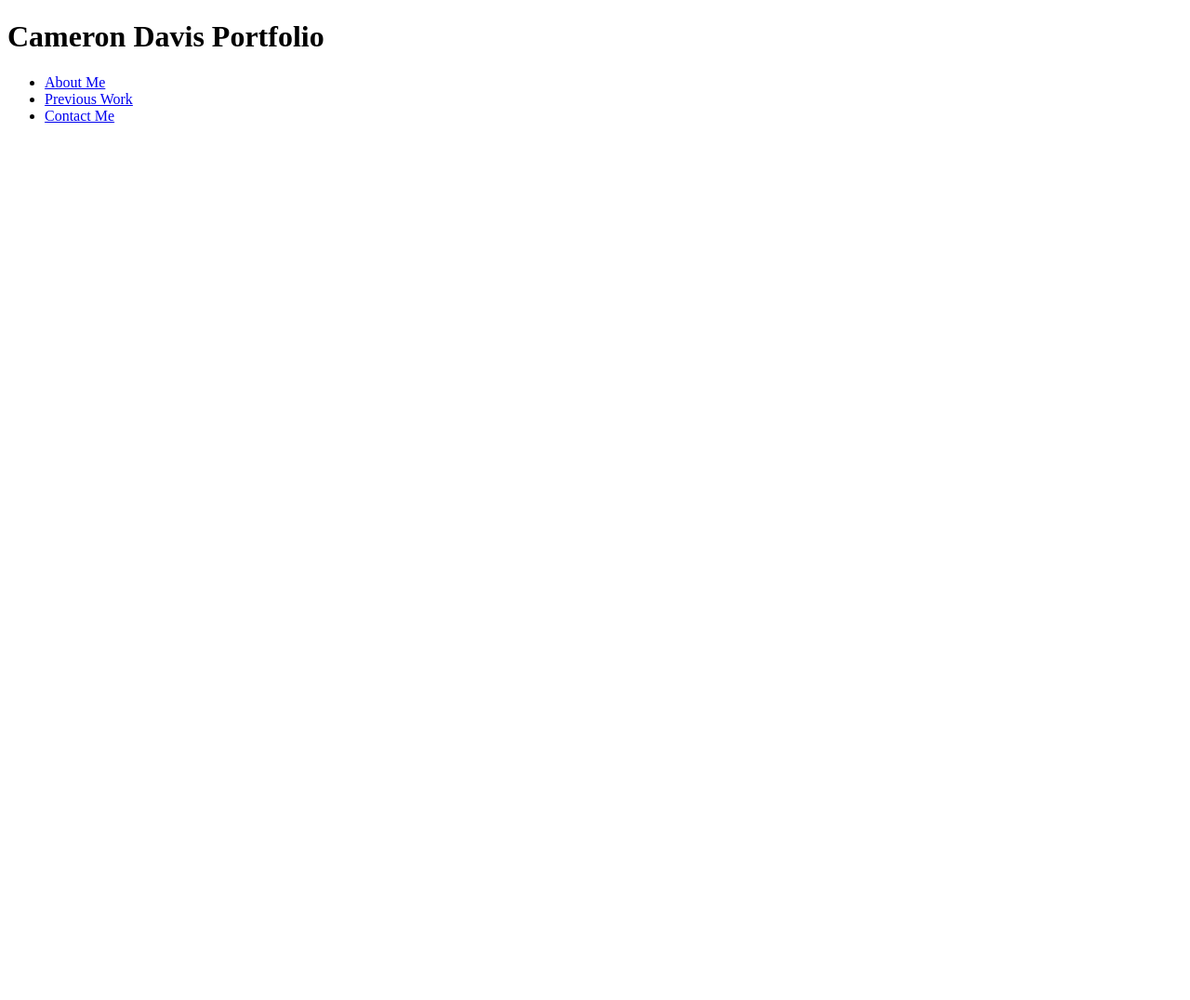
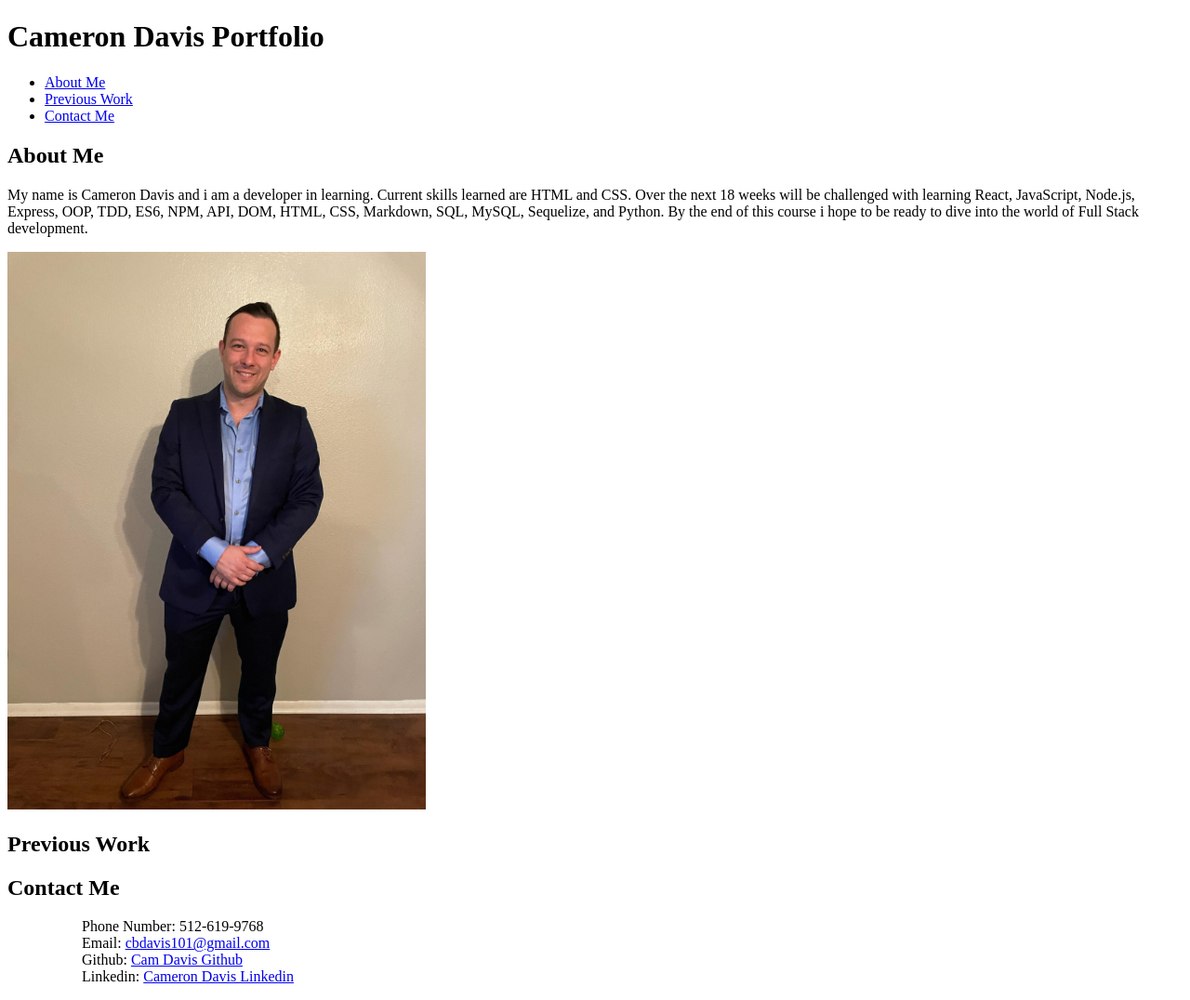
Before and after one commit to cbdavis101/Cameron-Davis-Portfoilo, a plain HTML site: page index.html in a window 1280 px wide. Shown: the whole page at 93% size. Before the commit the page ends 800 px from the top, so only its background shows below. Drawn offline with Linux system fonts and the light colour scheme.

Commit message:
added more fluff to my about me section/img and built the frame for the previous work section

```diff
--- a/index.html
+++ b/index.html
@@ -27,9 +27,35 @@
       </nav>
     </header>
 
-<!-- footer -->
+    <section id="About-Me" class="about">
+      <div>
+      <h2>About Me</h2>
+       <p>
+          My name is Cameron Davis and i am a developer in learning. Current skills learned are HTML and CSS. Over the next 18 weeks will be challenged with learning React, JavaScript, Node.js, Express, OOP, TDD, ES6, NPM, API, DOM, HTML, CSS, Markdown, SQL, MySQL, Sequelize, and Python. By the end of this course i hope to be ready to dive into the world of Full Stack development.
+      </p>
+      <img src="./assets/images/cam.jpg" width="450" height="auto"/>
+      </div>
+  </section>
+
+  <section id="Previous-Work" class="prework">
+    <div>
+      <h2>Previous Work</h2>
+
+    </div>
+  </section>
+
+
+    <!-- footer -->
     <footer>
-    </footer>
-<!-- footer end -->
+      <h2>Contact Me</h2>
+      <div id="Contact-Me" class="contact"></div>
+          <ol>
+          <ul>Phone Number: 512-619-9768</ul>
+          <ul>Email: <a href="cbdavis101@gmail.com">cbdavis101@gmail.com</a></ul>
+          <ul>Github: <a href="https://github.com/cbdavis101/">Cam Davis Github</a></ul>
+          <ul>Linkedin: <a href="https://www.linkedin.com/in/cbdavis101/"> Cameron Davis Linkedin</a></ul>
+        </ol>
+      </footer>
+      <!-- footer end -->
     </body>
   </html>
```
